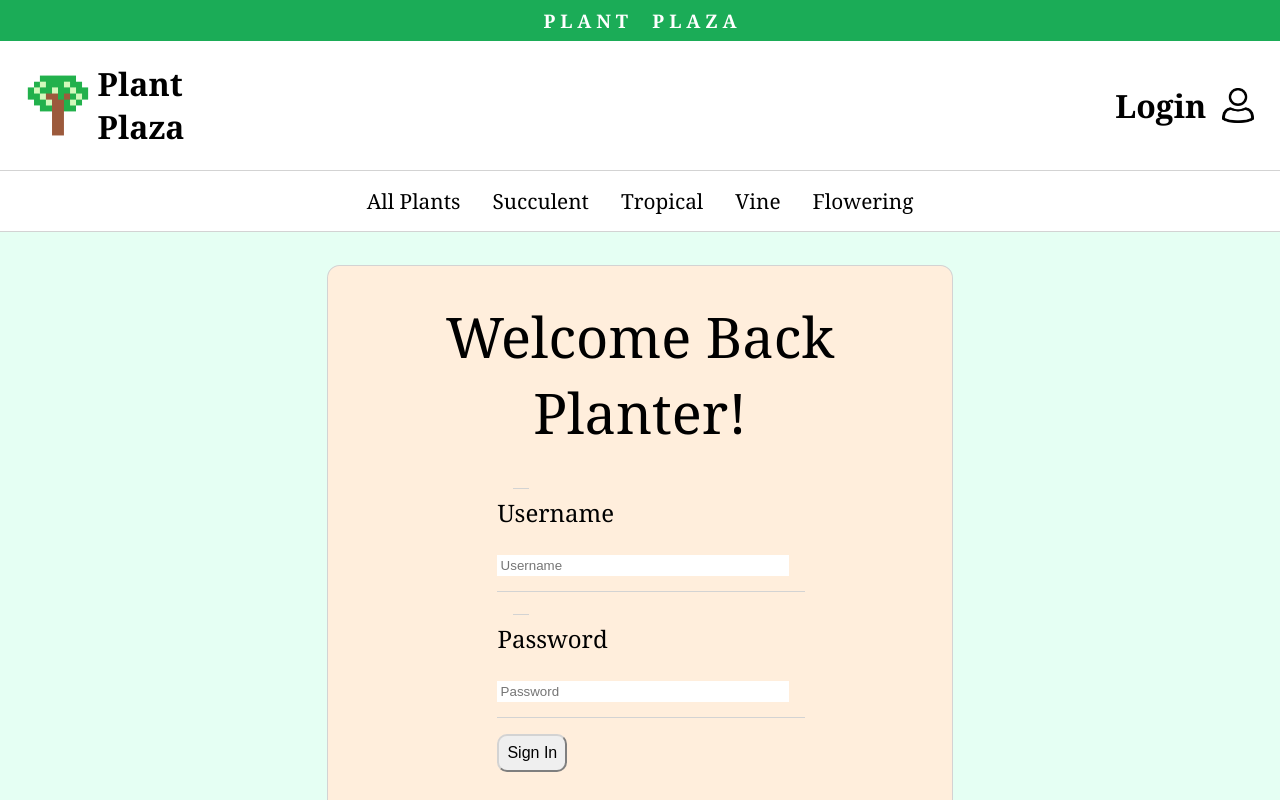
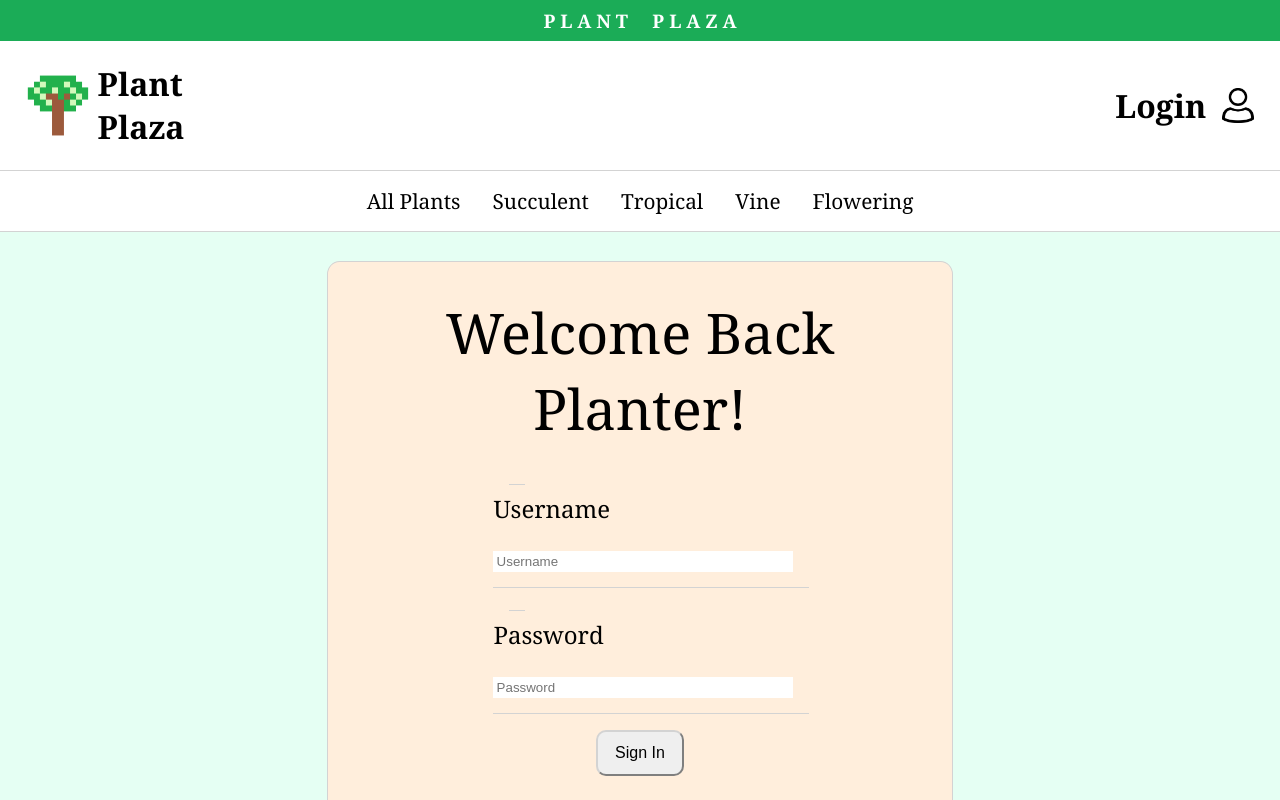
Before and after one commit to Trile16/plant-plaza, a React (Vite) app: page /login in a window 1280 px wide. Shown: the top 800 px of the page. Built offline with nearby package versions, Linux system fonts and the light colour scheme; no server answers.

Commit message:
plant plaza v1.2

```diff
--- a/src/Login.css
+++ b/src/Login.css
@@ -49,15 +49,19 @@ label {
 
 .button {
   font-size: 1rem;
-  padding: 0.5rem;
   border-radius: 10px;
   border-color: lightgrey;
+  width: 30%;
+  margin-left: 35%;
+  margin-right: 35%;
+  padding: 0.75rem;
 }
 
 .button:hover {
   font-weight: normal;
   font-style: italic;
   color: #1bac57;
+  cursor: pointer;
 }
 
 #register-link {
--- a/src/Register.css
+++ b/src/Register.css
@@ -49,15 +49,19 @@ label {
 
 .button {
   font-size: 1rem;
-  padding: 0.5rem;
   border-radius: 10px;
   border-color: lightgrey;
+  width: 30%;
+  margin-left: 35%;
+  margin-right: 35%;
+  padding: 0.75rem;
 }
 
 .button:hover {
   font-weight: normal;
   font-style: italic;
   color: #1bac57;
+  cursor: pointer;
 }
 
 #login-link {
```
